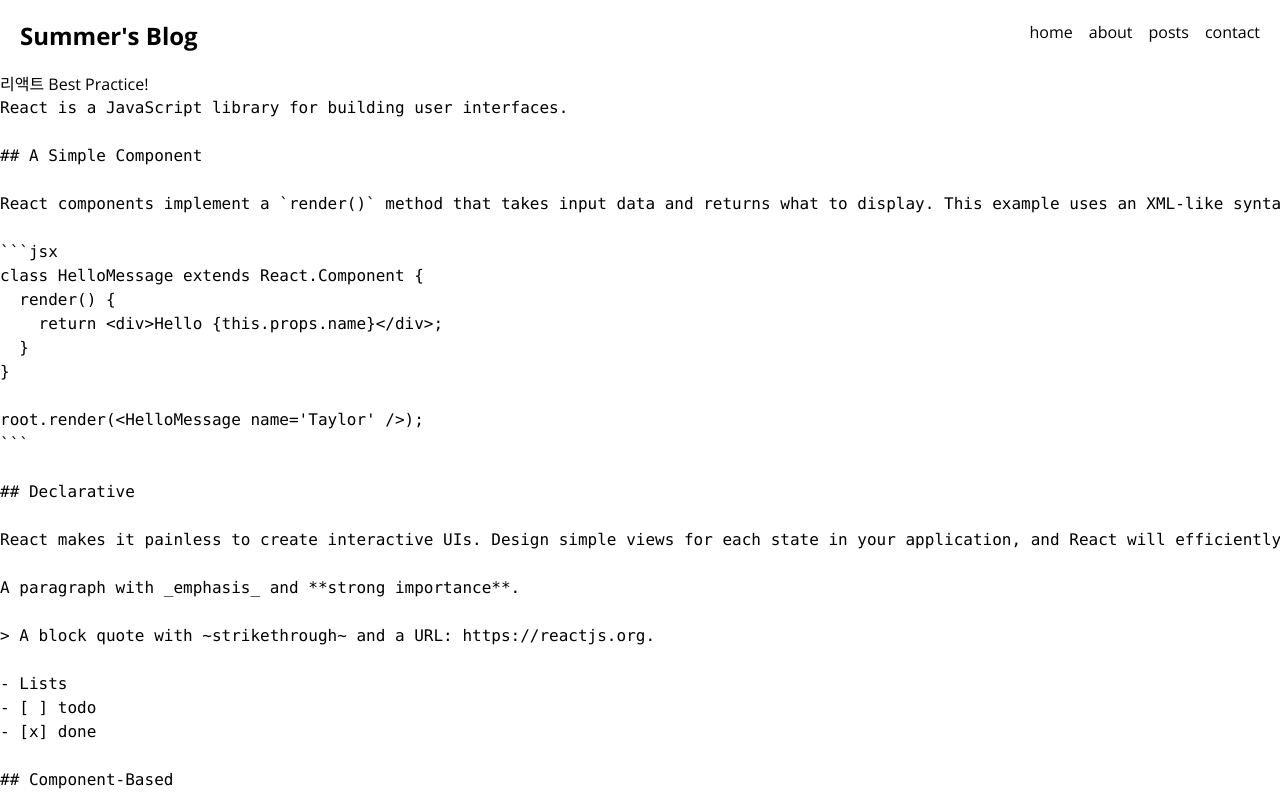
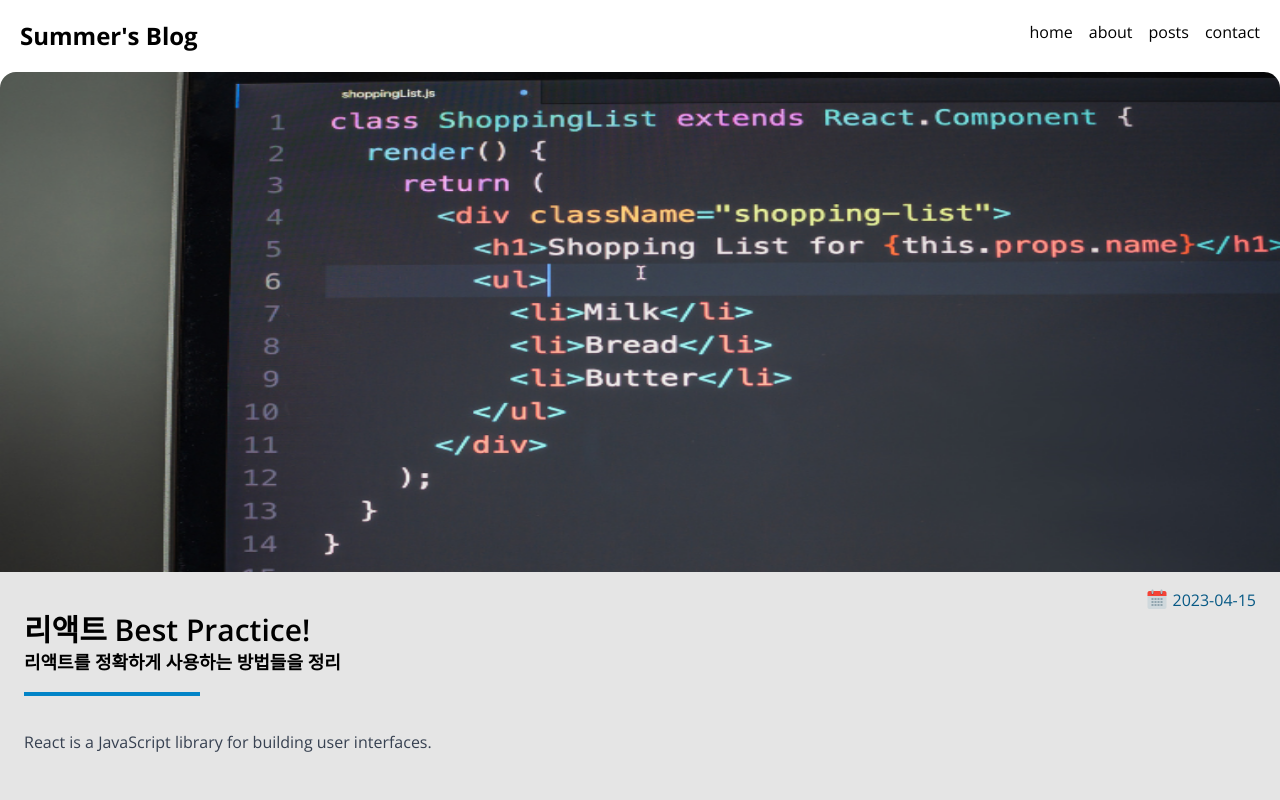
Before and after one commit to sjm5009/summer-blog, a Next.js app: page /posts/best-react-practices in a window 1280 px wide. Built offline with nearby package versions, Linux system fonts and the light colour scheme.

Commit message:
Post 상세글 markdown하기 & react-icons 추가 & TailwindCss Typography 추가

```diff
--- a/next.config.js
+++ b/next.config.js
@@ -3,6 +3,16 @@
   experimental: {
     appDir: true,
   },
+  images: {
+    remotePatterns: [
+      {
+        protocol: 'https',
+        hostname: 'images.unsplash.com',
+        port: '',
+        pathname: '/**',
+      },
+    ]
+  },
 }
 
 module.exports = nextConfig
--- a/package.json
+++ b/package.json
@@ -17,10 +17,16 @@
     "next": "13.2.4",
     "react": "18.2.0",
     "react-dom": "18.2.0",
+    "react-icons": "^4.8.0",
+    "react-markdown": "^8.0.6",
     "react-multi-carousel": "^2.8.3",
+    "react-syntax-highlighter": "^15.5.0",
+    "remark-gfm": "^3.0.1",
     "typescript": "5.0.3"
   },
   "devDependencies": {
+    "@tailwindcss/typography": "^0.5.9",
+    "@types/react-syntax-highlighter": "^15.5.6",
     "autoprefixer": "^10.4.14",
     "postcss": "^8.4.21",
     "tailwindcss": "^3.3.1"
--- a/src/app/posts/[slug]/page.tsx
+++ b/src/app/posts/[slug]/page.tsx
@@ -1,4 +1,6 @@
+import PostContent from '@/components/PostContent';
 import { getPostData } from '@/service/post';
+import Image from 'next/image';
 
 type Props = {
   params: {
@@ -9,11 +11,14 @@
   // 1. 전달된 slug에 해당하는 포스트 데이터를 읽어와서
   // 2. 데이터를 마크다운뷰어에 표기하면 됨
   const post = await getPostData(slug);
+  const {path, title} = post
 
   return (
     <div>
-      <h1>{post.title}</h1>
-      <pre>{post.content}</pre>
+      <article className='rounded-t-2xl overflow-hidden'>
+        <Image className='w-full h-1/5 max-h-[500px]' src={`/images/posts/${path}.png`} alt={title} width={500} height={200}/>
+      </article>
+      <PostContent post={post} />
     </div>
   );
 }
--- /dev/null
+++ b/src/components/MarkdownViewer.tsx
@@ -0,0 +1,39 @@
+'use client'
+
+import ReactMarkdown from 'react-markdown';
+import remarkGfm from 'remark-gfm';
+import { Prism as SyntaxHighlighter } from 'react-syntax-highlighter';
+import { coldarkDark } from 'react-syntax-highlighter/dist/esm/styles/prism';
+import Image from 'next/image';
+
+export default function MarkdownViewer({ content }: { content: string }) {
+  return <>
+        <ReactMarkdown
+        className='prose max-w-none'
+        remarkPlugins={[remarkGfm]}
+        components={{
+          code({ node, inline, className, children, ...props }) {
+            const match = /language-(\w+)/.exec(className || '');
+            return !inline && match ? (
+              <SyntaxHighlighter children={String(children).replace(/\n$/, '')} language={match[1]} PreTag='div' {...props} style={coldarkDark} />
+            ) : (
+              <code className={className} {...props}>
+                {children}
+              </code>
+            );
+          },
+          img: (image) => (
+            <Image
+            className='w-full max-h-64'
+              src={image.src || ''}
+              alt={image.alt || ''}
+              width={500}
+              height={350}
+            />
+          ),
+        }}
+      >
+        {content}
+      </ReactMarkdown>
+  </>;
+}
--- /dev/null
+++ b/src/components/PostContent.tsx
@@ -0,0 +1,20 @@
+'use client';
+import { FcCalendar } from "react-icons/fc";
+import { PostData } from '@/service/post';
+import MarkdownViewer from "./MarkdownViewer";
+
+export default function PostContent({post}: {post: PostData}) {
+  const {title, description, date, content} = post
+  return (
+    <section className='w-full bg-neutral-200 px-6 py-4'>
+      <div className='flex justify-end items-center text-sky-800'>
+        <FcCalendar className='text-2xl mr-1'/>
+        <time>{date.toString()}</time>
+      </div>
+      <h1 className='text-3xl font-semibold'>{title}</h1>
+      <p className='text-lg font-semibold'>{description}</p>
+      <div className='w-44 border-2 border-sky-600 mt-4 mb-8' />
+      <MarkdownViewer content={content}/>
+    </section>
+  );
+}
--- a/tailwind.config.js
+++ b/tailwind.config.js
@@ -4,5 +4,7 @@
   theme: {
     extend: {},
   },
-  plugins: [],
+  plugins: [
+    require('@tailwindcss/typography'),
+  ],
 };
```
Also changed, not shown: 2 other files (tests, documents, lock files or other folders).
